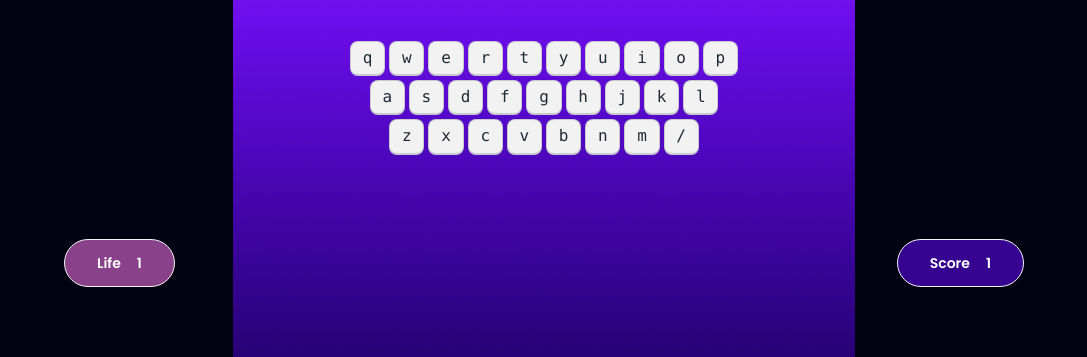
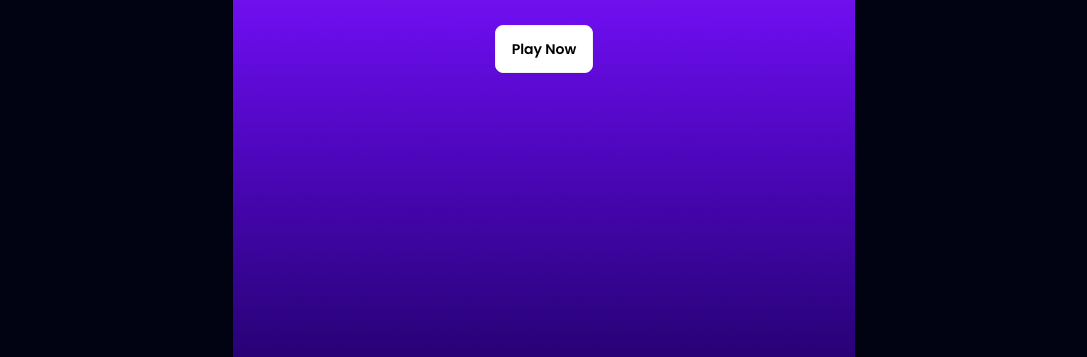
Before and after one commit to ANIK-MOHANTA24/alpha_clash_pro, a plain HTML site: page index.html in a window 1280 px wide. Shown: the part 443-800 px from the top of the page, without its empty margins (96-1183 px from the left). Drawn offline with nearby package versions, Linux system fonts and the light colour scheme.

Commit message:
added random alphabet and show screen using keybord

```diff
--- a/index.html
+++ b/index.html
@@ -1,5 +1,5 @@
 <!DOCTYPE html>
-<html lang="en">
+<html lang="en" data-theme="light">
 
 <head>
   <meta charset="UTF-8">
@@ -15,17 +15,20 @@
 
 <body class="p-0 m-0 font-poppins">
   <main class="bg-[#010313] min-h-screen bg-[url(images/background.png)] bg-no-repeat bg-top">
+
     <!-- home screen start-->
-    <section class="home min-h-screen text-white flex flex-col justify-center items-center hidden">
+    <section id="home_screen" class="min-h-screen text-white flex flex-col justify-center items-center ">
       <div class="flex flex-col items-center gap-7">
         <h1 class="font-anton text-8xl font-normal uppercase"> Alpha Class Pro</h1>
         <p class="text-2xl font-medium">Unleash Your Keyboard Kung Fu : Press “Enter” to Play
         </p>
-        <button class="btn bg-white text-black">Play Again</button>
+        <button onclick="play()" class="btn bg-white text-black">Play Now</button>
       </div>
     </section>
+
+
     <!-- play ground start-->
-    <section class="play-ground ">
+    <section id="play_ground" class="hidden">
       <div class="flex flex-col items-center gap-20 pt-20">
         <!-- screen -->
         <div class="artboard artboard-horizontal phone-6 border-[20px] rounded-2xl  border-[#010313cc] bg-[#ffffffB3]">
@@ -35,43 +38,43 @@
             </p>
           </div>
           <div class="flex justify-center items-center min-h-full">
-            <p class="font-semibold text-9xl text-black">Y</p>
+            <p id="current_alphabet" class="font-semibold text-9xl text-black uppercase">Y</p>
           </div>
         </div>
         <!-- Keyboard start-->
         <div>
           <div class="flex justify-center gap-1 my-1 w-full">
-            <kbd class="kbd">q</kbd>
-            <kbd class="kbd">w</kbd>
-            <kbd class="kbd">e</kbd>
-            <kbd class="kbd">r</kbd>
-            <kbd class="kbd">t</kbd>
-            <kbd class="kbd">y</kbd>
-            <kbd class="kbd">u</kbd>
-            <kbd class="kbd">i</kbd>
-            <kbd class="kbd">o</kbd>
-            <kbd class="kbd">p</kbd>
+            <kbd id="w" class="kbd">w</kbd>
+            <kbd id="q" class="kbd">q</kbd>
+            <kbd id="e" class="kbd">e</kbd>
+            <kbd id="r" class="kbd">r</kbd>
+            <kbd id="t" class="kbd">t</kbd>
+            <kbd id="y" class="kbd">y</kbd>
+            <kbd id="u" class="kbd">u</kbd>
+            <kbd id="i" class="kbd">i</kbd>
+            <kbd id="o" class="kbd">o</kbd>
+            <kbd id="p" class="kbd">p</kbd>
           </div>
           <div class="flex justify-center gap-1 my-1 w-full">
-            <kbd class="kbd">a</kbd>
-            <kbd class="kbd">s</kbd>
-            <kbd class="kbd">d</kbd>
-            <kbd class="kbd">f</kbd>
-            <kbd class="kbd">g</kbd>
-            <kbd class="kbd">h</kbd>
-            <kbd class="kbd">j</kbd>
-            <kbd class="kbd">k</kbd>
-            <kbd class="kbd">l</kbd>
+            <kbd id="a" class="kbd">a</kbd>
+            <kbd id="s" class="kbd">s</kbd>
+            <kbd id="d" class="kbd">d</kbd>
+            <kbd id="f" class="kbd">f</kbd>
+            <kbd id="g" class="kbd">g</kbd>
+            <kbd id="h" class="kbd">h</kbd>
+            <kbd id="j" class="kbd">j</kbd>
+            <kbd id="k" class="kbd">k</kbd>
+            <kbd id="l" class="kbd">l</kbd>
           </div>
           <div class="flex justify-center gap-1 my-1 w-full">
-            <kbd class="kbd">z</kbd>
-            <kbd class="kbd">x</kbd>
-            <kbd class="kbd">c</kbd>
-            <kbd class="kbd">v</kbd>
-            <kbd class="kbd">b</kbd>
-            <kbd class="kbd">n</kbd>
-            <kbd class="kbd">m</kbd>
-            <kbd class="kbd">/</kbd>
+            <kbd id="z" class="kbd">z</kbd>
+            <kbd id="x" class="kbd">x</kbd>
+            <kbd id="c" class="kbd">c</kbd>
+            <kbd id="v" class="kbd">v</kbd>
+            <kbd id="b" class="kbd">b</kbd>
+            <kbd id="n" class="kbd">n</kbd>
+            <kbd id="m" class="kbd">m</kbd>
+            <kbd id="/" class="kbd">/</kbd>
           </div>
         </div>
         <!-- Keyboard end-->
@@ -92,11 +95,21 @@
       </div>
 
     </section>
-    <!-- score start-->
-    <section class="score">
 
+
+    <!-- Final score start-->
+    <section class="score flex flex-col justify-center items-center min-h-screen hidden">
+      <div class=" text-white text-center space-y-6 bg-[#ffffff33] p-12 rounded-2xl">
+        <h1 class="text-6xl">
+          <span class="font-extrabold">Score :</span><span class="font-semibold"> 14</span>
+        </h1>
+        <button class="btn bg-white text-black font-medium">Play Again</button>
+        <p class="text-xl font-semibold">Practice will make you Pro</p>
+      </div>
     </section>
   </main>
+  <script src="scripts/utility.js"></script>
+  <script src="scripts/alpha_clash.js"></script>
 </body>
 
 </html>
--- /dev/null
+++ b/scripts/alpha_clash.js
@@ -0,0 +1,32 @@
+// function play() {
+//   // step-1: hide the home screen. to hide the screen add the class hidden to home section
+//   const homeSection = document.getElementById('home_screen');
+//   homeSection.classList.add('hidden');
+//   // console.log(homeSection.classList);
+
+//   // show the playground
+//   const playgroundSection = document.getElementById('play_ground');
+//   playgroundSection.classList.remove('hidden');
+//   // console.log(playgroundSection.classList);
+// }
+
+// ********************************
+
+function continueGame() {
+  // stape-1: generate a random alphabet
+  const alphabet = getARandomAlphabet();
+  console.log('Your random alphabet :', alphabet);
+
+  // set randomly gengrated alphabet to the screen (show it)
+  const currentAlphabetElement = document.getElementById('current_alphabet');
+  currentAlphabetElement.innerText = alphabet;
+
+  //set background color
+  setBackgroundColorById(alphabet);
+}
+
+function play() {
+  hideElementById('home_screen');
+  showElementById('play_ground');
+  continueGame();
+}
--- /dev/null
+++ b/scripts/utility.js
@@ -0,0 +1,29 @@
+function hideElementById(elementId) {
+  const element = document.getElementById(elementId);
+  element.classList.add('hidden');
+}
+
+function showElementById(elementId) {
+  const element = document.getElementById(elementId);
+  element.classList.remove('hidden');
+}
+
+function setBackgroundColorById(elementId) {
+  const element = document.getElementById(elementId);
+  element.classList.add('bg-amber-600');
+}
+
+function getARandomAlphabet() {
+  const alphabetString = 'abcdefghijklmnopqrstuvwxyz';
+  const alphabets = alphabetString.split('');
+  // console.log(alphabets);
+
+  // get random index between 0 to 25
+  const randomNumber = Math.random() * 25;
+  const index = Math.round(randomNumber);
+  console.log(index);
+
+  const alphabet = alphabets[index];
+  // console.log(index, alphabet);
+  return alphabet;
+}
```
